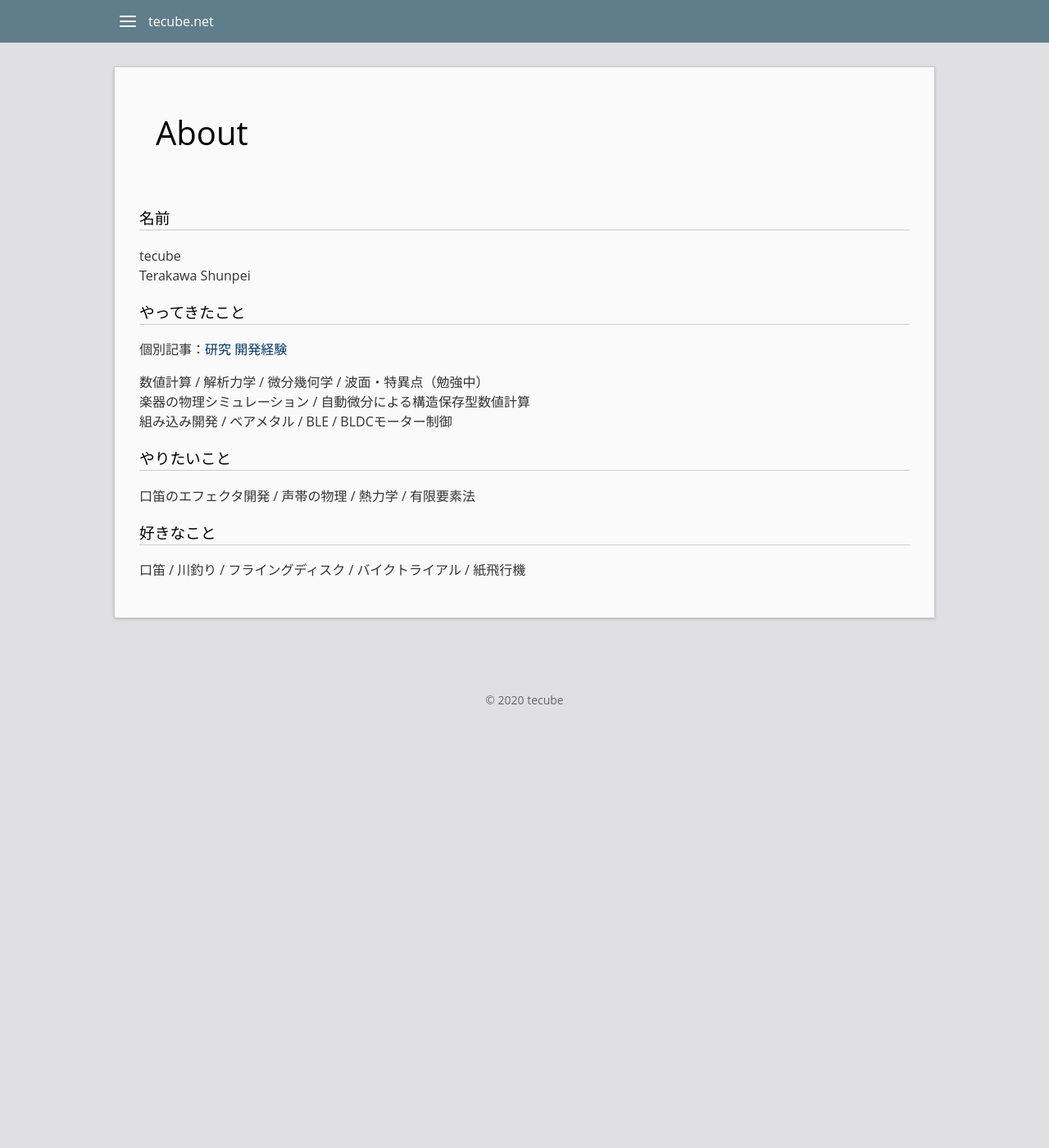
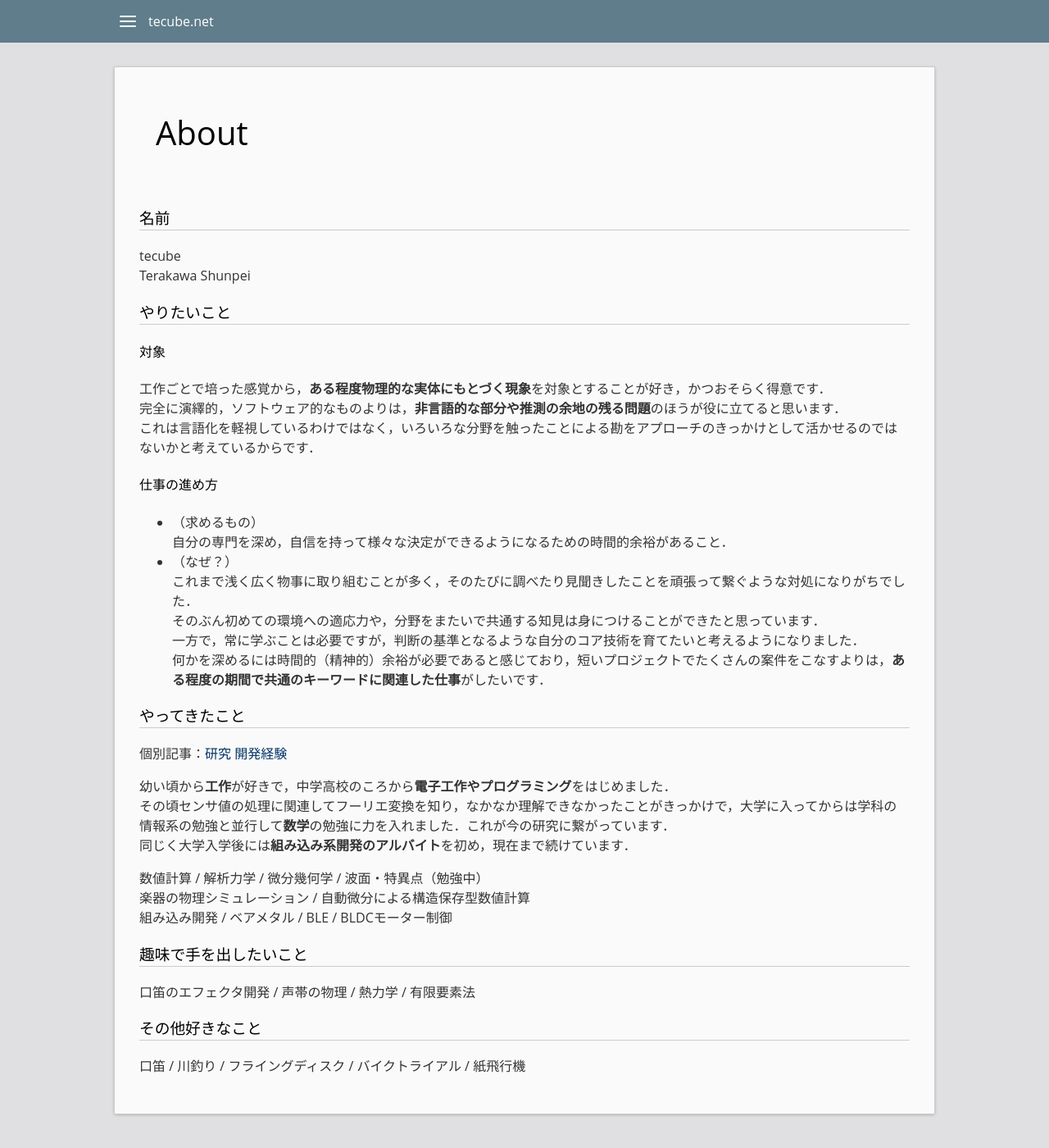
Before and after one commit to tecube/tecube.github.io, a Jekyll site: the page built from about.markdown, in a window 1280 px wide and 1400 px high. Shown: the whole window at 82% size. Built offline with Jekyll 4.4.1, drawn with Linux system fonts in a browser that asks for light colours.

Commit message:
add explanation as sentenses

```diff
--- a/about.markdown
+++ b/about.markdown
@@ -8,17 +8,38 @@ permalink: /about/
 tecube
 Terakawa Shunpei
 
+
+### やりたいこと
+#### 対象
+工作ごとで培った感覚から，**ある程度物理的な実体にもとづく現象**を対象とすることが好き，かつおそらく得意です．
+完全に演繹的，ソフトウェア的なものよりは，**非言語的な部分や推測の余地の残る問題**のほうが役に立てると思います．
+これは言語化を軽視しているわけではなく，いろいろな分野を触ったことによる勘をアプローチのきっかけとして活かせるのではないかと考えているからです．
+
+#### 仕事の進め方
+- （求めるもの）
+  自分の専門を深め，自信を持って様々な決定ができるようになるための時間的余裕があること．
+- （なぜ？）
+  これまで浅く広く物事に取り組むことが多く，そのたびに調べたり見聞きしたことを頑張って繋ぐような対処になりがちでした．
+  そのぶん初めての環境への適応力や，分野をまたいで共通する知見は身につけることができたと思っています．
+  一方で，常に学ぶことは必要ですが，判断の基準となるような自分のコア技術を育てたいと考えるようになりました．
+  何かを深めるには時間的（精神的）余裕が必要であると感じており，短いプロジェクトでたくさんの案件をこなすよりは，**ある程度の期間で共通のキーワードに関連した仕事**がしたいです．
+
+
 ### やってきたこと
 個別記事：[研究](/research/) [開発経験](/experience/)
+
+幼い頃から**工作**が好きで，中学高校のころから**電子工作やプログラミング**をはじめました．
+その頃センサ値の処理に関連してフーリエ変換を知り，なかなか理解できなかったことがきっかけで，大学に入ってからは学科の情報系の勉強と並行して**数学**の勉強に力を入れました．これが今の研究に繋がっています．
+同じく大学入学後には**組み込み系開発のアルバイト**を初め，現在まで続けています．
 
 数値計算 / 解析力学 / 微分幾何学 / 波面・特異点（勉強中）
 楽器の物理シミュレーション / 自動微分による構造保存型数値計算
 組み込み開発 / ベアメタル / BLE / BLDCモーター制御
 
 
-### やりたいこと
+### 趣味で手を出したいこと
 口笛のエフェクタ開発 / 声帯の物理 / 熱力学 / 有限要素法
 
 
-### 好きなこと
+### その他好きなこと
 口笛 / 川釣り / フライングディスク / バイクトライアル / 紙飛行機
```
